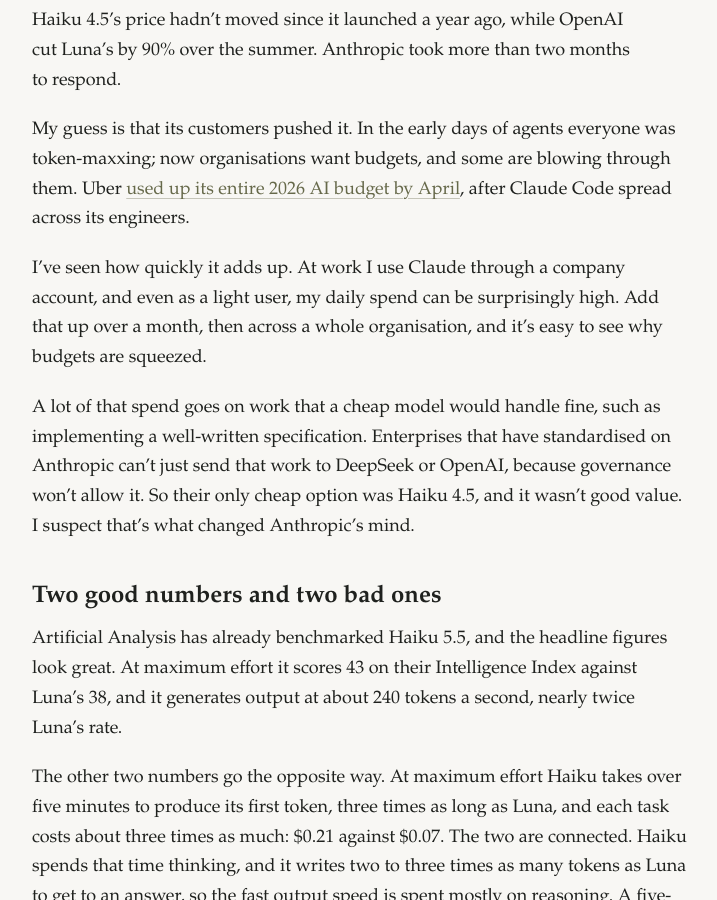
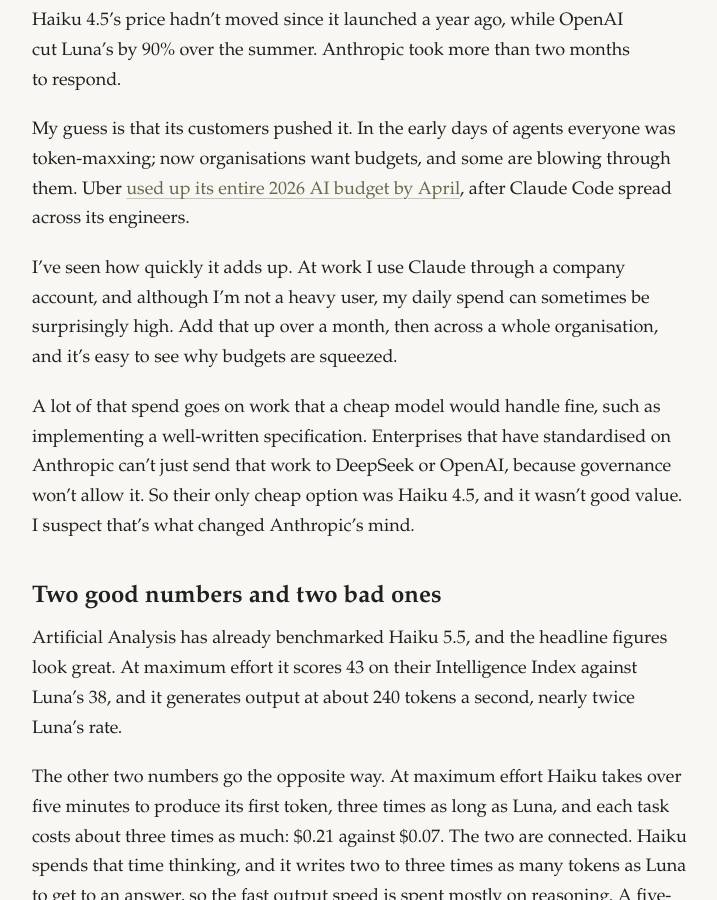
Before and after one commit to davegarvey/davegarvey.github.io, a Jekyll site: the page built from _posts/2026-10-08-haiku-joins-the-price-war.md, in a window 1280 px wide and 900 px high, scrolled down 498 px. Shown: the whole window, without its empty margins (280-997 px from the left). Built offline with Jekyll 4.4.1, drawn with Linux system fonts in a browser that asks for light colours.

Commit message:
Soften the spend sentence in the Haiku post
Co-Authored-By: Claude Opus 5.5 <noreply@anthropic.com>

```diff
--- a/_posts/2026-10-08-haiku-joins-the-price-war.md
+++ b/_posts/2026-10-08-haiku-joins-the-price-war.md
@@ -23,7 +23,7 @@ Haiku 4.5's price hadn't moved since it launched a year ago, while OpenAI cut Lu
 
 My guess is that its customers pushed it. In the early days of agents everyone was token-maxxing; now organisations want budgets, and some are blowing through them. Uber [used up its entire 2026 AI budget by April](https://www.forbes.com/sites/janakirammsv/2026/05/17/uber-burns-its-2026-ai-budget-in-four-months-on-claude-code/), after Claude Code spread across its engineers.
 
-I've seen how quickly it adds up. At work I use Claude through a company account, and even as a light user, my daily spend can be surprisingly high. Add that up over a month, then across a whole organisation, and it's easy to see why budgets are squeezed.
+I've seen how quickly it adds up. At work I use Claude through a company account, and although I'm not a heavy user, my daily spend can sometimes be surprisingly high. Add that up over a month, then across a whole organisation, and it's easy to see why budgets are squeezed.
 
 A lot of that spend goes on work that a cheap model would handle fine, such as implementing a well-written specification. Enterprises that have standardised on Anthropic can't just send that work to DeepSeek or OpenAI, because governance won't allow it. So their only cheap option was Haiku 4.5, and it wasn't good value. I suspect that's what changed Anthropic's mind.
 
```
